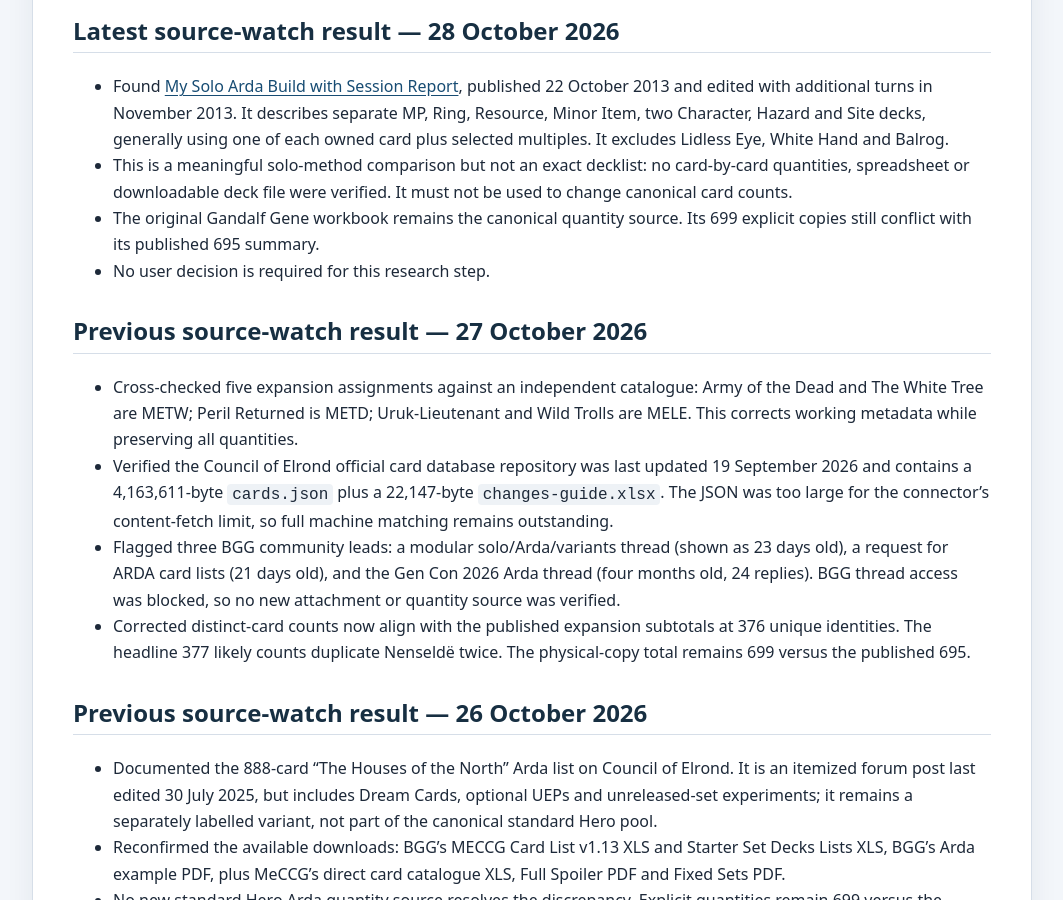
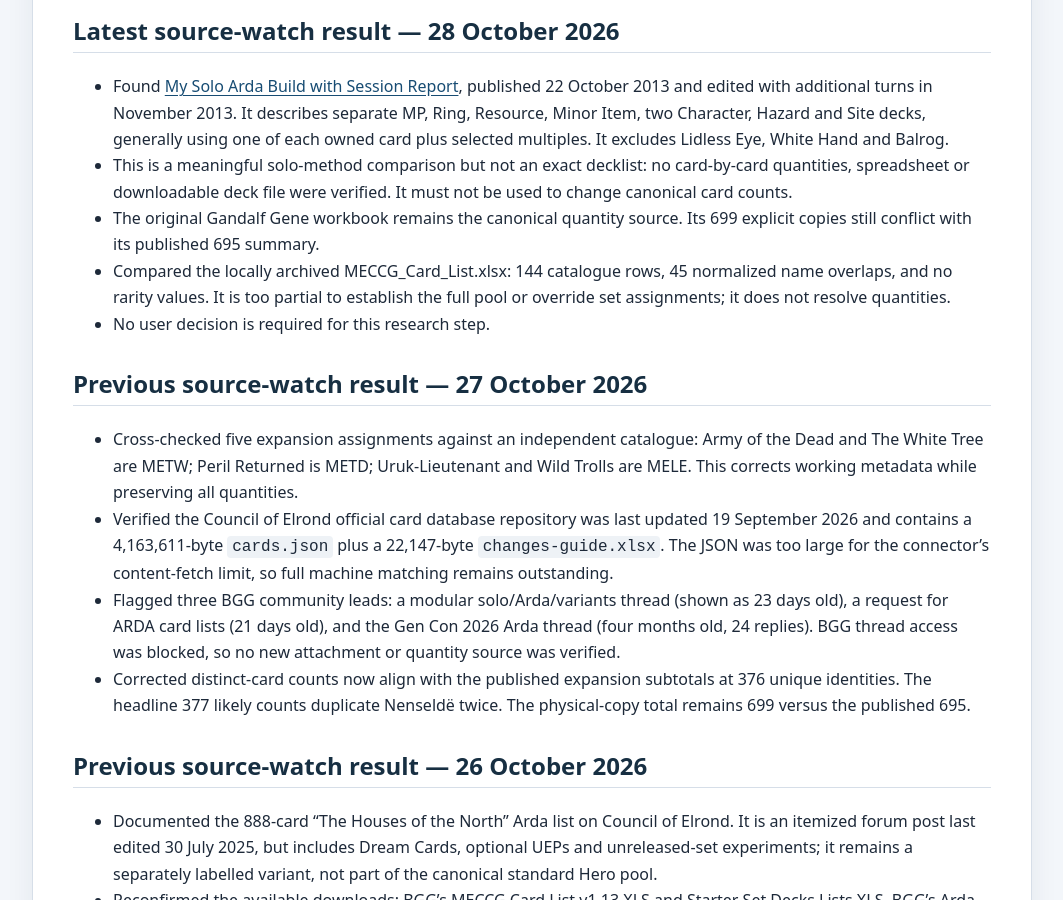
Before and after one commit to JamSpot/meccg-arda-master-database, a Jekyll site: the page built from docs/research-progress.md, in a window 1280 px wide and 900 px high, scrolled down 1371 px. Shown: the whole window, without its empty margins (108-1171 px from the left). Built offline with Jekyll 4.4.1, drawn with Linux system fonts in a browser that asks for light colours; our own code applies the rules of GitHub Pages for plain Markdown files.

Commit message:
Record partial catalogue coverage result

```diff
--- a/docs/research-progress.md
+++ b/docs/research-progress.md
@@ -28,6 +28,7 @@ The source spreadsheet has been extracted into a card-by-card working CSV. Indep
 - Found [My Solo Arda Build with Session Report](https://boardgamegeek.com/thread/1058232/my-solo-arda-build-with-session-report), published 22 October 2013 and edited with additional turns in November 2013. It describes separate MP, Ring, Resource, Minor Item, two Character, Hazard and Site decks, generally using one of each owned card plus selected multiples. It excludes Lidless Eye, White Hand and Balrog.
 - This is a meaningful solo-method comparison but not an exact decklist: no card-by-card quantities, spreadsheet or downloadable deck file were verified. It must not be used to change canonical card counts.
 - The original Gandalf Gene workbook remains the canonical quantity source. Its 699 explicit copies still conflict with its published 695 summary.
+- Compared the locally archived MECCG_Card_List.xlsx: 144 catalogue rows, 45 normalized name overlaps, and no rarity values. It is too partial to establish the full pool or override set assignments; it does not resolve quantities.
 - No user decision is required for this research step.
 
 ## Previous source-watch result — 27 October 2026
```
